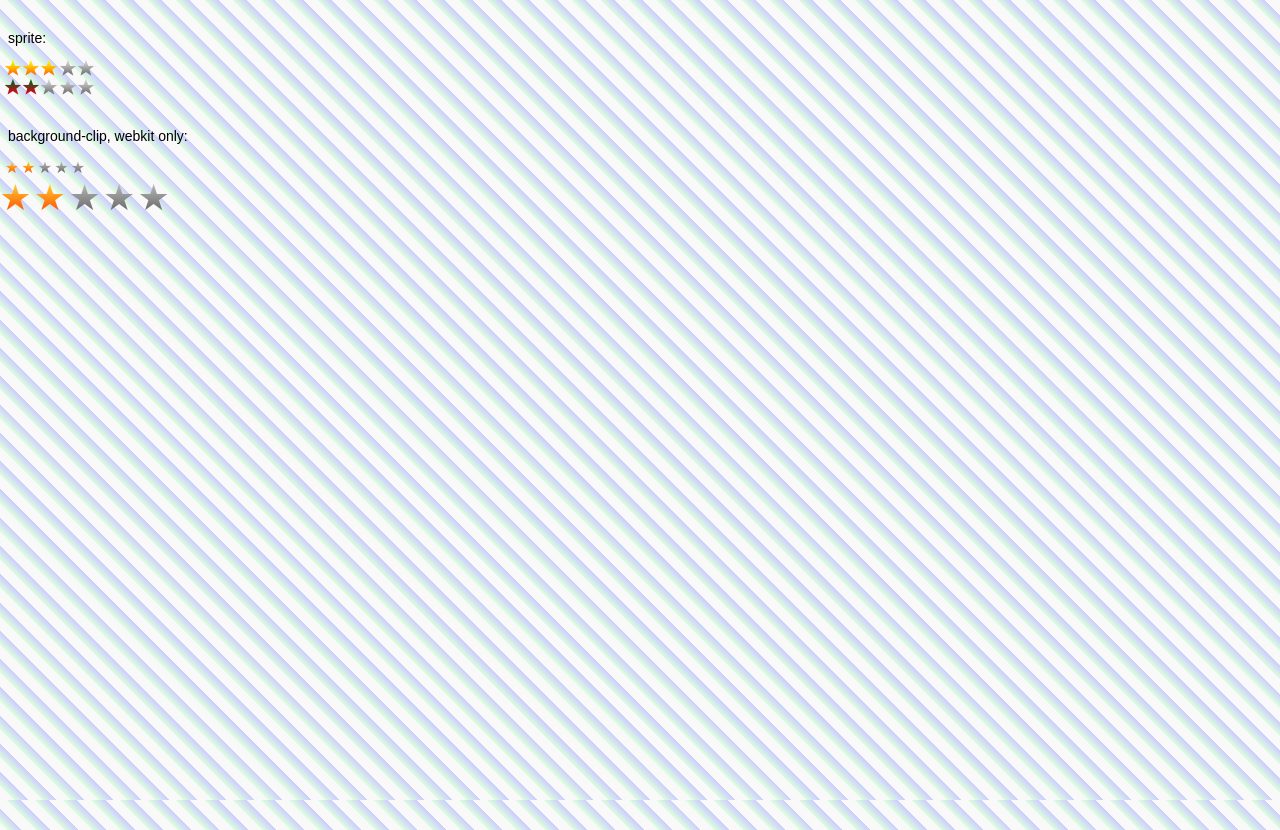
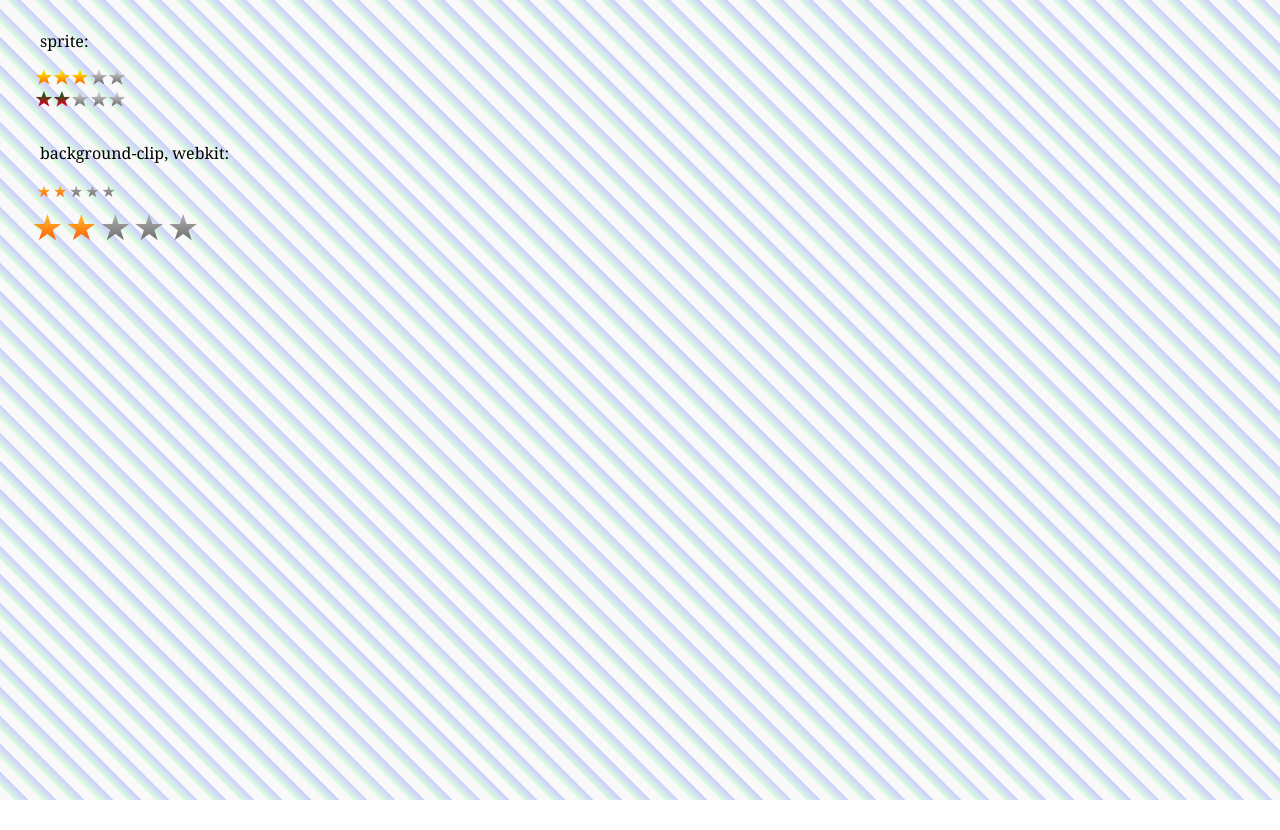
Before and after one commit to gkrasulya/yandex, a plain HTML site: page source.html in a window 1280 px wide. After the commit the page ends 800 px from the top, so only its background shows below. Drawn offline with Linux system fonts and the light colour scheme.

Commit message:
cosmetic fixes

```diff
--- a/less/style.less
+++ b/less/style.less
@@ -1,10 +1,14 @@
 html, body {
-   font: 14px sans-serif;
+   font: 16px 'Georgia', serif;
    height: 100%;
+   margin: 0;
+   overflow: hidden;
+   padding: 0 20px;
 }
 
 p {
    margin-top: 30px;
+   width: 500px;
 }
 
 body {
--- a/source.html
+++ b/source.html
@@ -27,7 +27,7 @@
     </div><br>
 
     <p>
-        background-clip, webkit only:
+        background-clip, webkit:
     </p>
 
     <div class="rating-clip rating-clip_2">
@@ -45,6 +45,10 @@
         <span class="rating-clip__star"></span>
     </div>
 
+    <p>
+
+    </p>
+
     <script>
         var ratings = [].slice.call(document.querySelectorAll('.rating, .rating-clip'));
         ratings.forEach(function(el, i) {
```
Also changed, not shown: index.html (+1 -1 lines), css/style.css, css/style.min.css.
